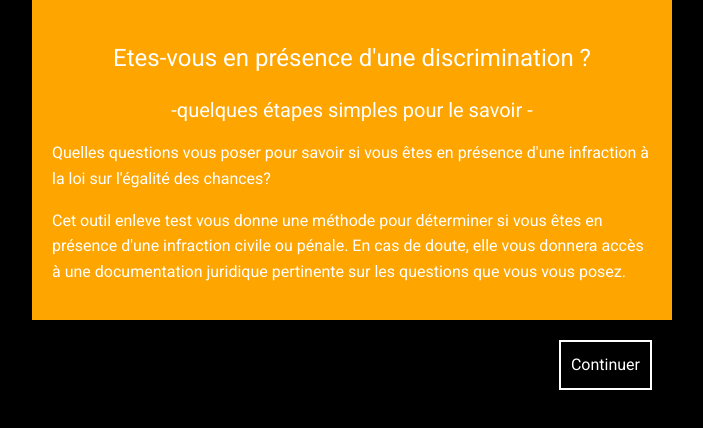
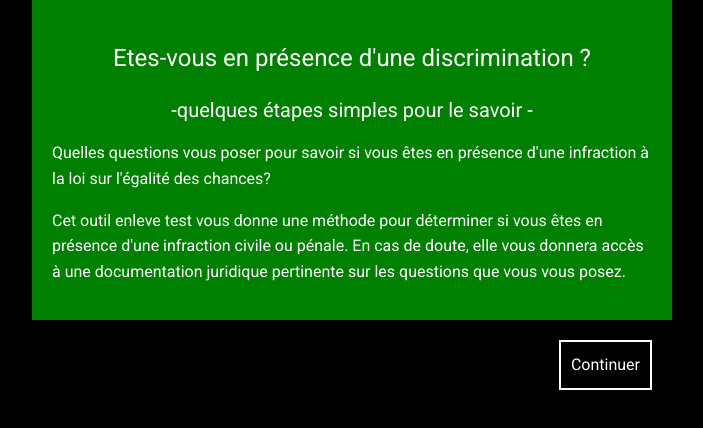
Before and after one commit to jeanbaptistedeborman/checklistApp, a plain HTML site: page index.html in a window 1280 px wide. Shown: the whole page, without its empty margins (288-991 px from the left). Drawn offline with Linux system fonts and the light colour scheme.

```diff
--- a/config.xml
+++ b/config.xml
@@ -10,6 +10,7 @@ version   = "1.0.0">
 	<name>A checklist app</name>
 	<description></description>
 	<author href="www.noloading.com" email="jb@noloading.com">Jean-Baptiste de Borman</author>
-	<preference name="EnableViewportScale" value="yes" />
+	<preference name="EnableViewportScale" value="YES" />
 	<gap:platform name="android" />
+	<gap:platform name="symbian" />
 </widget>
--- a/css/checklistapp.css
+++ b/css/checklistapp.css
@@ -50,7 +50,7 @@ html {
 body {
 	position: relative;
 	text-align: center;
-	background-color: orange;
+	background-color: green;
 	font-weight: 200;
 	font-family: 'Roboto', sans-serif;
 	color: #FFF;
```
